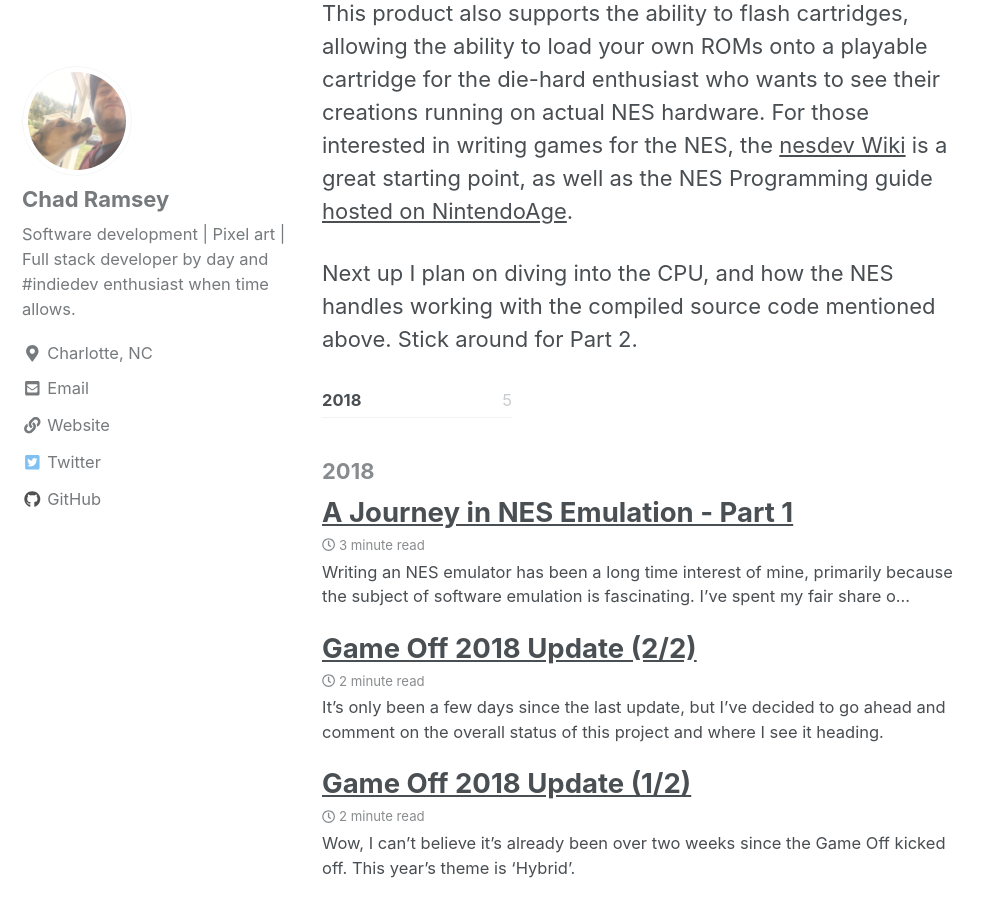
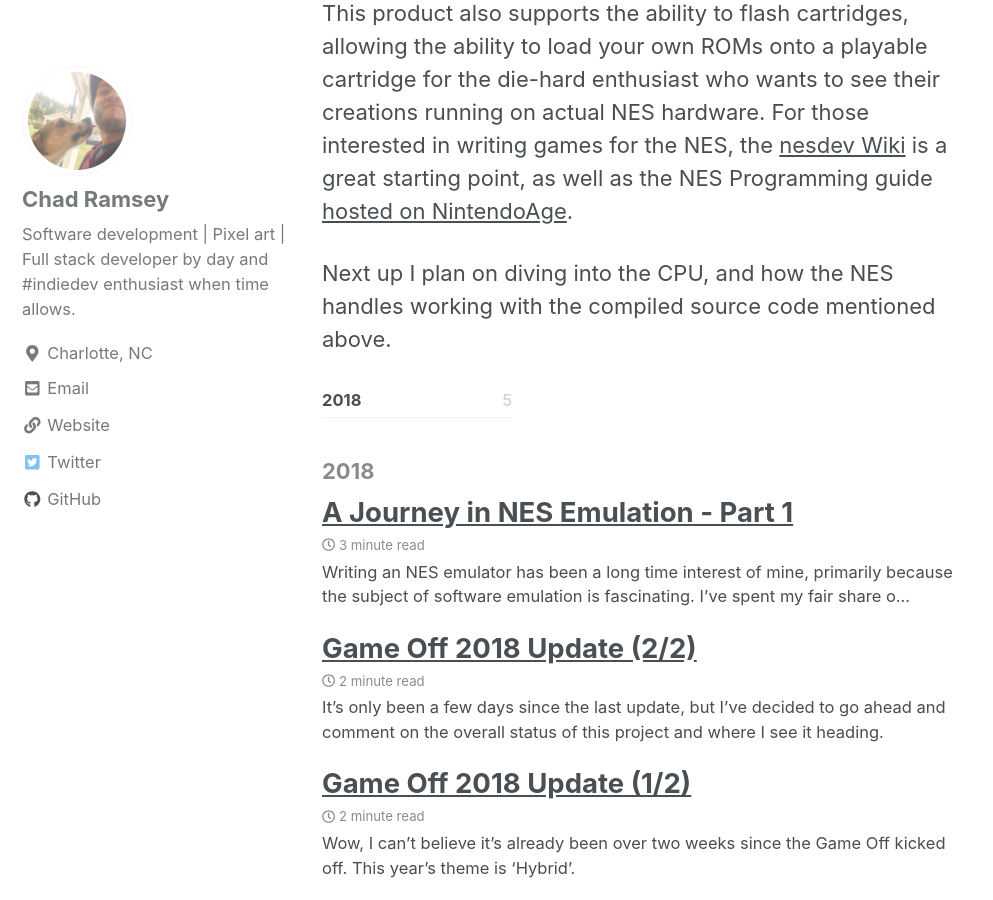
Before and after one commit to chadramsey/chadramsey.github.io, a Jekyll site: the page built from _posts/2018-12-08-nes-emulation-two.md, in a window 1280 px wide and 900 px high, scrolled down 3148 px. Shown: the whole window, without its empty margins (0-993 px from the left). Built offline with Jekyll 4.4.1, drawn with Linux system fonts in a browser that asks for light colours; cached includes are drawn as plain includes; nearby versions of some CDN libraries.

Commit message:
Updates for NES emulation part 1

```diff
--- a/_posts/2018-12-08-nes-emulation-two.md
+++ b/_posts/2018-12-08-nes-emulation-two.md
@@ -23,4 +23,4 @@
 
 This product also supports the ability to flash cartridges, allowing the ability to load your own ROMs onto a playable cartridge for the die-hard enthusiast who wants to see their creations running on actual NES hardware. For those interested in writing games for the NES, the [nesdev Wiki](https://wiki.nesdev.com/w/index.php/NES_reference_guide) is a great starting point, as well as the NES Programming guide [hosted on NintendoAge](http://nintendoage.com/forum/messageview.cfm?catid=22&threadid=7155).
 
-Next up I plan on diving into the CPU, and how the NES handles working with the compiled source code mentioned above. Stick around for Part 2.
+Next up I plan on diving into the CPU, and how the NES handles working with the compiled source code mentioned above.
```
